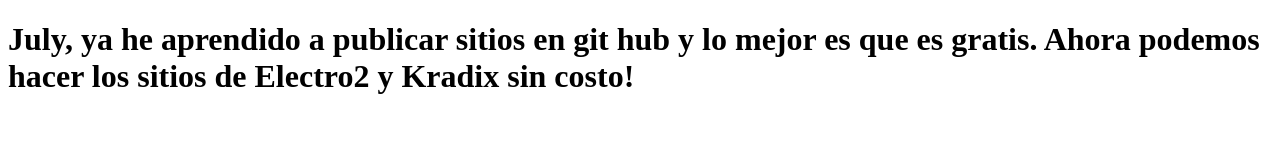
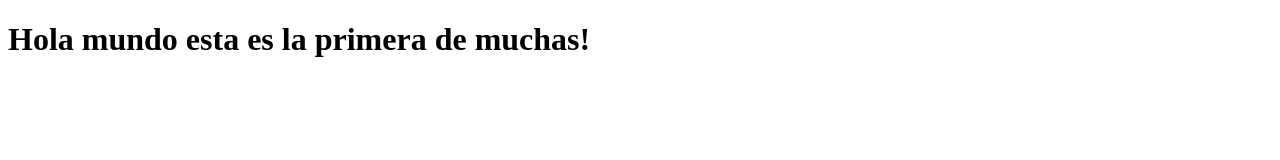
Before and after one commit to GitYilo/Ejemplo-de-VC, a plain HTML site: page index.html in a window 1280 px wide. Drawn offline with Linux system fonts and the light colour scheme.

Commit message:
Mensaje de Hola mundo

```diff
--- a/index.html
+++ b/index.html
@@ -8,7 +8,7 @@
 <body>
     <div  >
         <h1 style="text-decoration: blue;">
-           July, ya he aprendido a publicar sitios en git hub y lo mejor es que es gratis. Ahora podemos hacer los sitios de Electro2 y Kradix sin costo!
+           Hola mundo esta es la primera de muchas!
         </h1>
     </div>
 </body>
```
